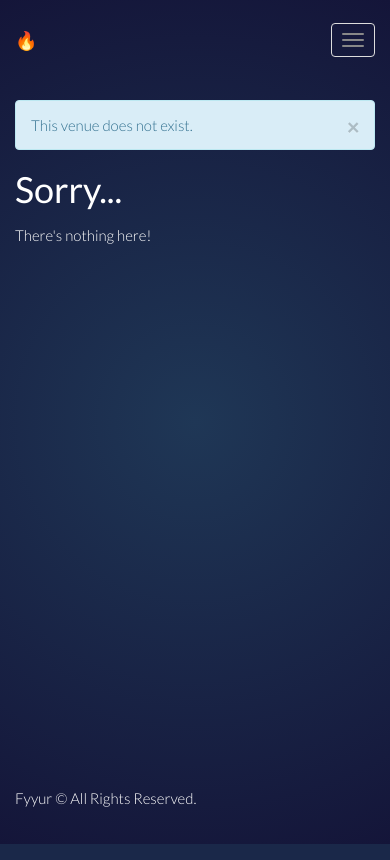
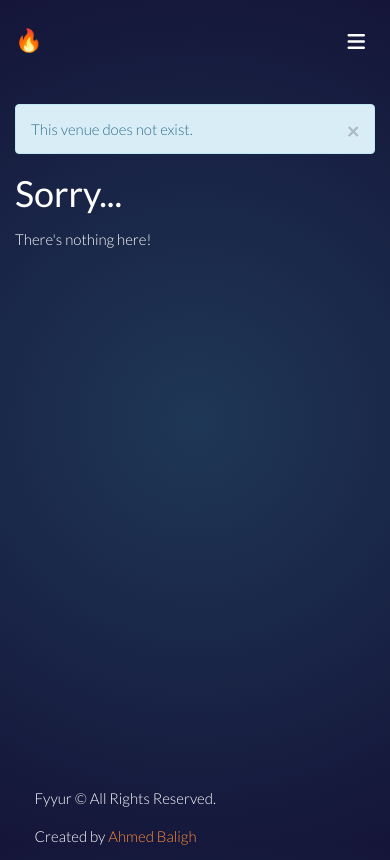
Before and after one commit to ahmedbaligh/fyyur, a Flask app: page /venues/1 in a window 390 px wide. Run offline with Flask 2, Linux system fonts and the light colour scheme; data that the repository does not hold is empty; parts of the project's set-up code (start-up, migrations or seed data) failed here and were passed over; some libraries are stand-ins or nearby versions.

Commit message:
feat: Implement a fully responsive navigation bar

```diff
--- a/static/css/main.css
+++ b/static/css/main.css
@@ -7,7 +7,7 @@
  * Main elements
  ****************************************************************************/
 
-@import url('https://fonts.googleapis.com/css2?family=Lato:ital,wght@0,300;0,400;1,700&display=swap');
+@import url('https://fonts.googleapis.com/css2?family=Lato:ital,wght@0,300;0,400;1,400;1,700&display=swap');
 
 html {
   overflow-y: scroll;
@@ -61,8 +61,8 @@ p.lead {
 /* Main elements end */
 
 /*****************************************************************************
-    * Various other styles
-    ****************************************************************************/
+                       * Various other styles
+                       ****************************************************************************/
 
 /* Various other styles end */
 
@@ -235,34 +235,199 @@ h2.monospace {
   max-height: 200px;
 }
 
+/*      Custom Styles    */
+
 .navbar {
-  position: sticky;
-  top: 0;
   border: none;
+  border-radius: 0;
   padding: 15px 0;
+  margin-bottom: 0px;
   background: transparent;
-  margin-bottom: 0px;
 }
 
-@media (min-width: 768px) {
-  .navbar .navbar-collapse {
-    display: flex !important;
-    justify-content: flex-end;
-    color: #ddd;
-  }
-}
-
-ul.navbar-nav {
-  width: 30%;
+.navbar.navbar-default .container {
   display: flex;
   justify-content: space-between;
 }
 
-.navbar ul.navbar-nav a {
-  color: inherit;
-  font: 400 15px 'Lato', sans-serif;
+@media (min-width: 768px) and (max-width: 991px) {
+  .navbar.navbar-default .container {
+    width: 95%;
+  }
 }
 
-.navbar ul.navbar-nav a:hover {
+.navbar.navbar-default .container::before,
+.navbar.navbar-default .container::after {
+  content: none;
+}
+
+@media (max-width: 767px) {
+  .navbar.navbar-default .container {
+    display: block;
+  }
+}
+
+.navbar-header .navbar-brand {
+  font-size: 22px;
+}
+
+.navbar-toggle {
+  transition: all 0.3s ease-out;
+  border: none;
+}
+
+.navbar-default .navbar-toggle i.fas {
+  transition: all 0.3s ease-out;
+  color: #fff;
+  font-size: 20px;
+}
+
+.navbar-default .navbar-toggle:hover,
+.navbar-default .navbar-toggle:focus {
+  background: transparent;
+}
+
+.navbar-default .navbar-toggle:hover .fas {
+  transition: all 0.3s ease-in;
   color: #ff8c3a;
 }
+
+.navbar .navbar-collapse {
+  border: none;
+}
+
+.nav.navbar-nav li {
+  margin-left: 20px;
+}
+
+.navbar ul.navbar-nav a {
+  transition: all 0.3s ease-out;
+  color: inherit;
+}
+
+.navbar.navbar-default ul.navbar-nav a:hover,
+.navbar.navbar-default ul.navbar-nav a:focus {
+  transition: all 0.3s ease-in;
+  color: #ff8c3a;
+}
+
+.navbar .nav.navbar-nav li.active a,
+.navbar .nav.navbar-nav li.active a:hover {
+  color: #ff8c3a;
+  font-weight: 400;
+}
+
+.nav.navbar-nav li form .form-control {
+  transition: all 0.3s ease-in;
+  background: transparent;
+  border: 1px solid #ddd;
+  font-size: 15px;
+  padding: 3px 20px 5px;
+  margin-top: 8px;
+  color: #ddd;
+}
+
+.nav.navbar-nav li form .form-control:focus {
+  transition: all 0.3s ease-out;
+  border-color: #fff;
+  color: #fff;
+}
+
+/* Mobile Nav Menu */
+
+.navbar.mobile {
+  transition: all 1s ease-in-out;
+  flex-direction: column;
+  justify-content: initial;
+  align-items: initial;
+  position: fixed;
+  top: 0;
+  left: 0;
+  width: 100vw;
+  height: 100vh;
+  margin: 0;
+  padding: 30px 0;
+  background: radial-gradient(circle, #1f3756, #141539);
+  z-index: 50;
+}
+
+.navbar.mobile .navbar-header {
+  margin-bottom: 20px;
+}
+
+.navbar.mobile .navbar-collapse.collapse.in {
+  box-shadow: none;
+}
+
+.navbar.mobile ul.navbar-nav {
+  display: flex;
+  flex-direction: column;
+  align-items: start;
+  margin: 0;
+}
+
+.navbar.mobile .nav.navbar-nav li {
+  margin: 15px 0;
+  width: 100%;
+}
+
+.navbar.mobile .nav.navbar-nav li form {
+  width: 95%;
+  margin: 20px -10px 10px;
+}
+
+.navbar.mobile .nav.navbar-nav li form .form-control {
+  font-size: 18px;
+  line-height: 1.6;
+  padding: 5px 20px;
+  height: initial;
+}
+
+.navbar.mobile ul.navbar-nav a {
+  transition: all 0.3s ease-out;
+  font-size: 26px;
+  padding-left: 0;
+  width: max-content;
+}
+
+#footer {
+  width: max-content;
+  margin: auto;
+}
+
+#footer .container {
+  display: flex;
+  justify-content: space-between;
+  width: 90vw;
+}
+
+@media (max-width: 500px) {
+  #footer .container {
+    flex-direction: column;
+    margin-bottom: 20px;
+  }
+
+  #footer p {
+    margin-bottom: 15px;
+  }
+}
+
+#footer .container::before,
+#footer .container::after {
+  content: none;
+}
+
+.author {
+  transition: all 0.3s ease-out;
+  color: #ff8c3a;
+}
+
+.author:hover,
+.author:focus {
+  transition: all 0.3s ease-in;
+  text-decoration: none;
+  background: -webkit-linear-gradient(0deg, #ff8c3a, #ddd);
+  -webkit-background-clip: text;
+  background-clip: text;
+  -webkit-text-fill-color: transparent;
+}
--- a/static/js/main.js
+++ b/static/js/main.js
@@ -10,3 +10,14 @@ const deleteVenue = async () => {
 
   if (result.status === 200) window.location.replace('/');
 };
+
+// Mobile hamburger menu
+const openBurger = () => {
+  const opener = document.querySelector('.navbar-toggle .fas');
+  const navbar = document.querySelector('.navbar');
+
+  navbar.classList.toggle('mobile');
+
+  opener.classList.toggle('fa-bars');
+  opener.classList.toggle('fa-times');
+};
--- a/templates/layouts/main.html
+++ b/templates/layouts/main.html
@@ -42,19 +42,25 @@
     <div class="navbar navbar-default">
       <div class="container">
         <div class="navbar-header">
-          <button type="button" class="navbar-toggle" data-toggle="collapse" data-target=".navbar-collapse">
-            <span class="icon-bar"></span>
-            <span class="icon-bar"></span>
-            <span class="icon-bar"></span>
+          <button
+            type="button"
+            class="navbar-toggle"
+            data-toggle="collapse"
+            data-target=".navbar-collapse"
+            onclick="openBurger()"
+          >
+            <i class="fas fa-bars"></i>
           </button>
-          <a class="navbar-brand" href="/">🔥</a>
+          <a class="navbar-brand" href="/" title="Fyyur">🔥</a>
         </div>
         <div class="collapse navbar-collapse">
           <ul class="nav navbar-nav">
             <li>
-              {% if (request.endpoint == 'venues') or
+              {% if
+                (request.endpoint == 'venues') or
                 (request.endpoint == 'search_venues') or
-                (request.endpoint == 'show_venue') %}
+                (request.endpoint == 'show_venue')
+              %}
               <form class="search" method="post" action="/venues/search">
                 <input class="form-control"
                   type="search"
@@ -63,9 +69,12 @@
                   aria-label="Search">
               </form>
               {% endif %}
-              {% if (request.endpoint == 'artists') or
+
+              {% if
+                (request.endpoint == 'artists') or
                 (request.endpoint == 'search_artists') or
-                (request.endpoint == 'show_artist') %}
+                (request.endpoint == 'show_artist')
+              %}
               <form class="search" method="post" action="/artists/search">
                 <input class="form-control"
                   type="search"
@@ -76,10 +85,23 @@
               {% endif %}
             </li>
           </ul>
+
           <ul class="nav navbar-nav">
-            <li {% if request.endpoint == 'venues' %} class="active" {% endif %}><a href="{{ url_for('venues') }}">Venues</a></li>
-            <li {% if request.endpoint == 'artists' %} class="active" {% endif %}><a href="{{ url_for('artists') }}">Artists</a></li>
-            <li {% if request.endpoint == 'shows' %} class="active" {% endif %}><a href="{{ url_for('shows') }}">Shows</a></li>
+            <li
+              {% if request.endpoint == 'venues' %} class="active" {% endif %}
+            >
+              <a href="{{ url_for('venues') }}">Venues</a>
+            </li>
+            <li
+              {% if request.endpoint == 'artists' %} class="active" {% endif %}
+            >
+              <a href="{{ url_for('artists') }}">Artists</a>
+            </li>
+            <li
+              {% if request.endpoint == 'shows' %} class="active" {% endif %}
+            >
+              <a href="{{ url_for('shows') }}">Shows</a>
+            </li>
           </ul>
         </div><!--/.nav-collapse -->
       </div>
@@ -100,15 +122,16 @@
       {% endwith %}
 
       {% block content %}{% endblock %}
-
     </main>
-
   </div>
 
   <div id="footer">
     <div class="container">
       <p>Fyyur &copy; All Rights Reserved.</p>
       {% block footer %}{% endblock %}
+      <p>Created by
+        <a class="author" href="https://github.com/ahmedbaligh/">Ahmed Baligh</a>
+      </p>
     </div>
   </div>
 
@@ -118,6 +141,8 @@
     const seekingDescription = seekingDescriptionText?.parentElement;
 
     const controlDescription = target => {
+      if (!target) return;
+
       if (target.checked)
         seekingDescription.classList.add('show-seeking-description')
       else {
@@ -127,12 +152,17 @@
     };
 
     controlDescription(seeking);
-    seeking.onchange = e => controlDescription(e.target);
+    if (seeking) seeking.onchange = e => controlDescription(e.target);
   </script>
 
+  <script src="/static/js/main.js"></script>
+
   <script type="text/javascript" src="//ajax.googleapis.com/ajax/libs/jquery/1.11.1/jquery.min.js"></script>
-  <script>window.jQuery || document.write('<script type="text/javascript" src="/static/js/libs/jquery-1.11.1.min.js"><\/script>')</script>
+  <script>
+    window.jQuery || document.write(
+      '<script type="text/javascript" src="/static/js/libs/jquery-1.11.1.min.js"><\/script>'
+    );
+  </script>
   <script type="text/javascript" src="/static/js/libs/bootstrap-3.1.1.min.js" defer></script>
   <script type="text/javascript" src="/static/js/plugins.js" defer></script>
-
 </body>
```
